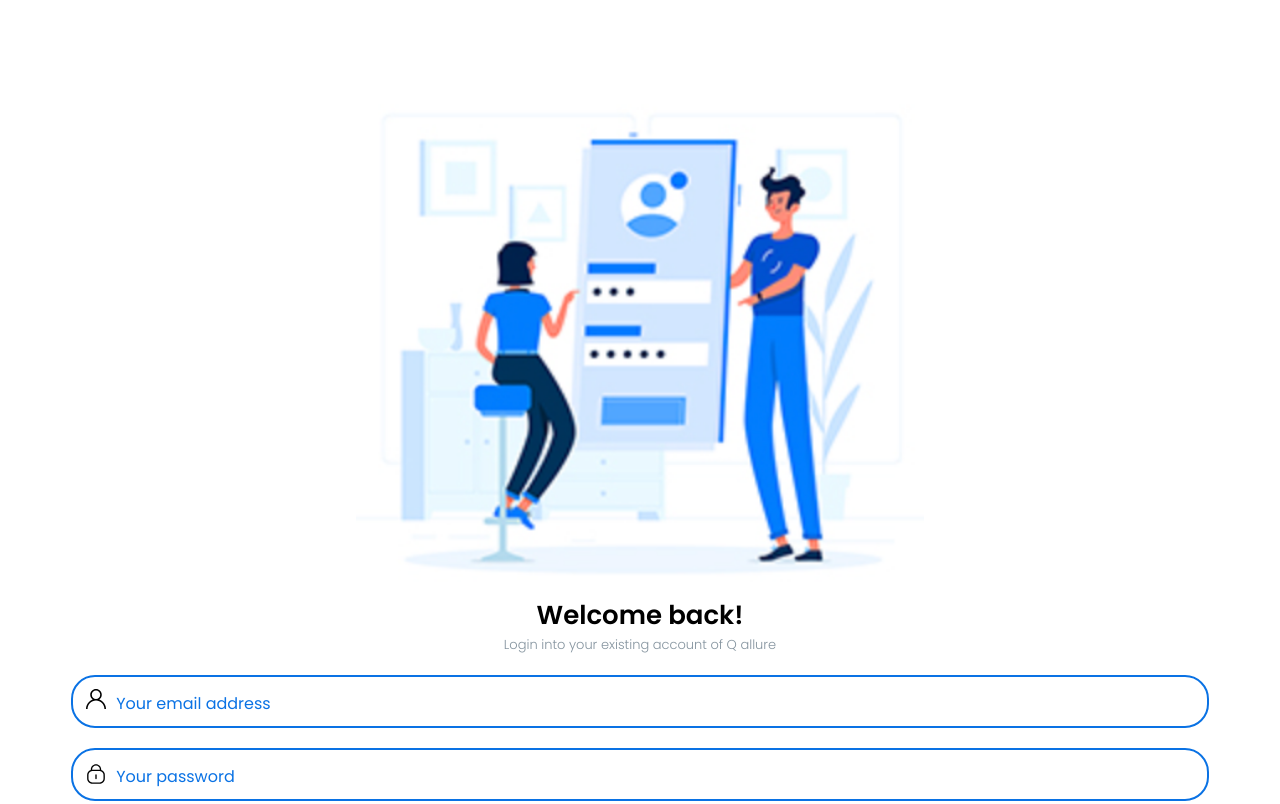
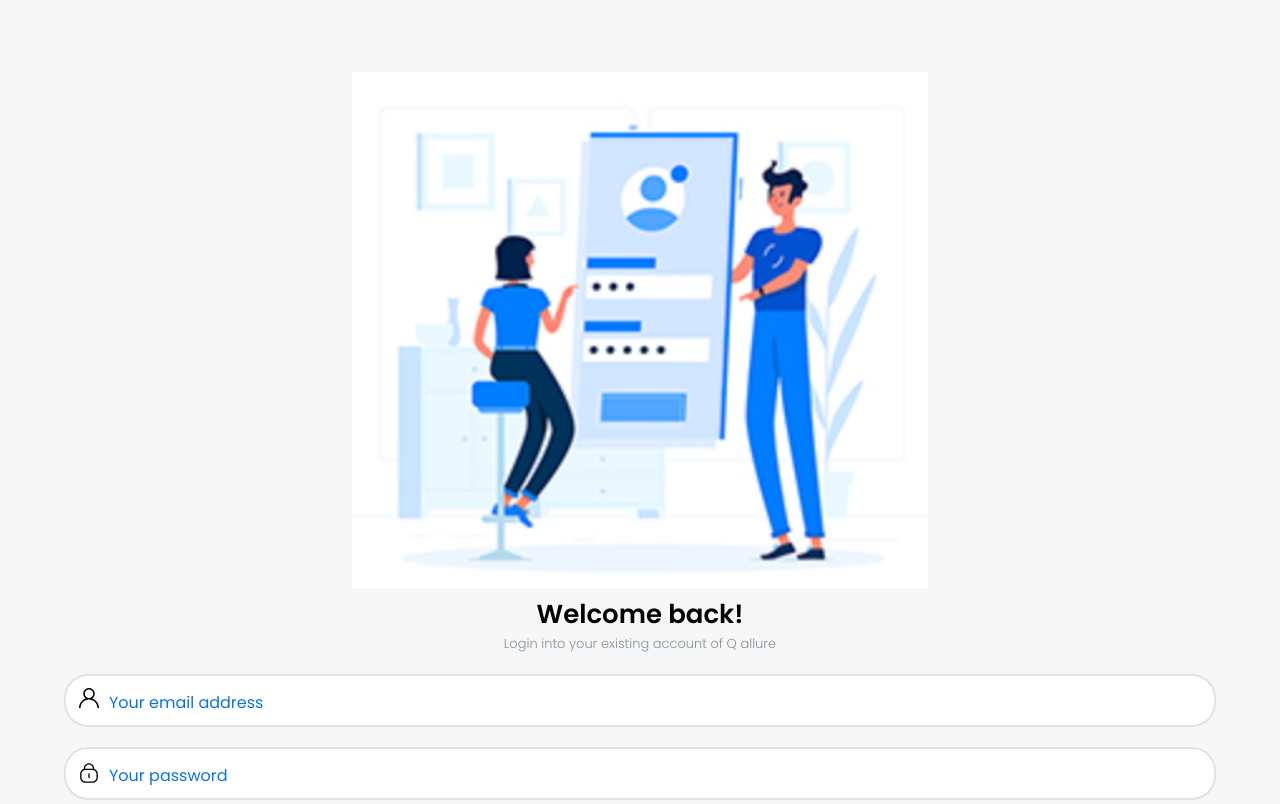
Before and after one commit to robertmish/mobile-first, a plain HTML site: page index.html in a window 1280 px wide. Shown: the top 804 px of the page. Drawn offline with Linux system fonts and the light colour scheme.

Commit message:
updated input colors

```diff
--- a/css/style.css
+++ b/css/style.css
@@ -5,10 +5,7 @@
     font-family: 'Poppins', sans-serif;
 }
 
-body {
-
-    font-family: 'Poppins', sans-serif;
-}
+body {font-family: 'Poppins', sans-serif;margin: 0;padding: 0;background: #f7f7f7;}
 
 h1 {
 
@@ -48,7 +45,7 @@ input::placeholder {
 
 .login_form {width: 100%;margin: 0 auto;}
 
-.login_input {width: -webkit-fill-available;padding: 14px 27px 10px 43px;font-size: 16px;margin-bottom: 20px;border-radius: 24px;border: 2px solid #0A72E4;color: #0A72E4;}
+.login_input {width: -webkit-fill-available;padding: 14px 27px 10px 43px;font-size: 16px;margin-bottom: 20px;border-radius: 24px;border: 2px solid #e2e2e2;color: #0A72E4;}
 
 .forgot_text {text-align: right;font-size: 15px;font-weight: 500;color: #4b4b4b;}
 
```
Also changed, not shown: index.html (+2 -0 lines).
